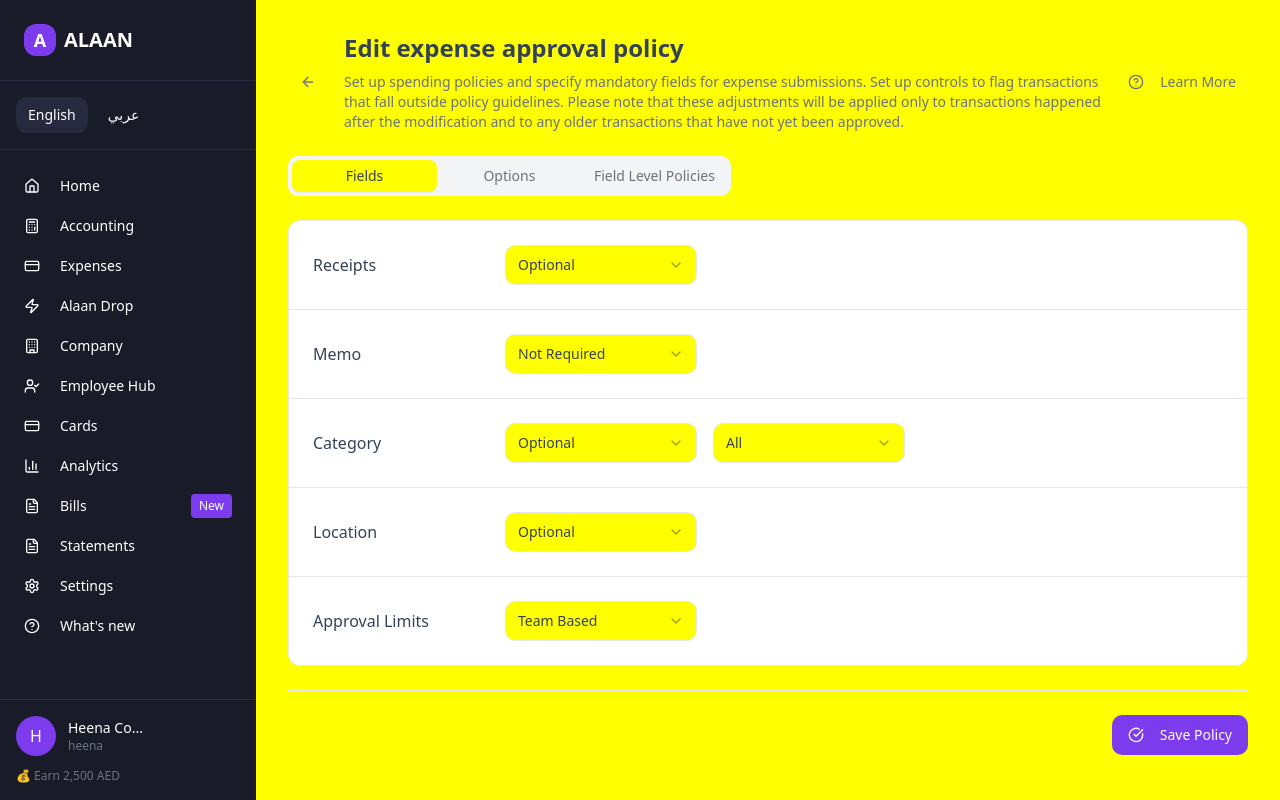
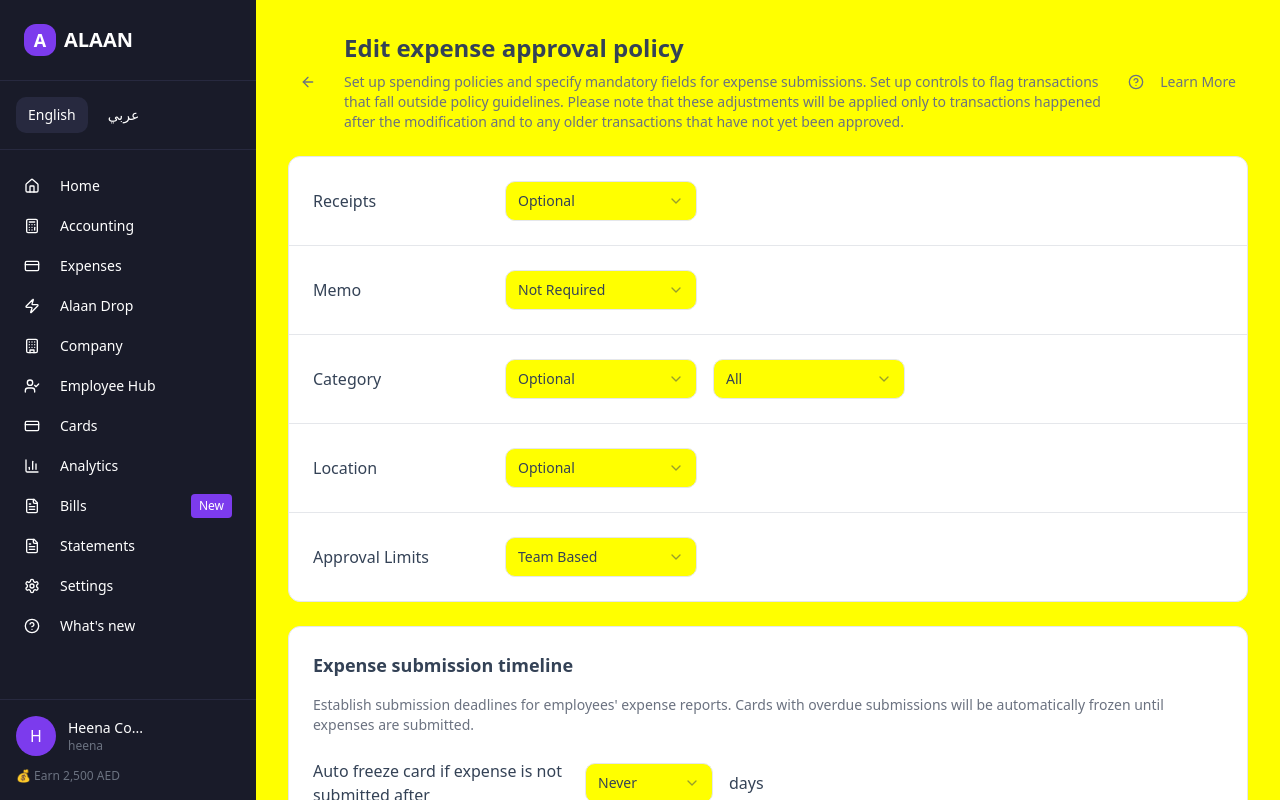
Before and after one commit to rahulbehera-3003/kindred-web-spark, a React (Vite) app: page /expense-approval-policy in a window 1280 px wide. Shown: the top 800 px of the page. Built offline with nearby package versions, Linux system fonts and the light colour scheme.

Commit message:
Remove tab bar from policy page

```diff
--- a/src/pages/ExpenseApprovalPolicy.tsx
+++ b/src/pages/ExpenseApprovalPolicy.tsx
@@ -1,11 +1,9 @@
 import { DashboardLayout } from "@/components/DashboardLayout";
 import { Button } from "@/components/ui/button";
 import { Badge } from "@/components/ui/badge";
-import { Card, CardContent, CardDescription, CardHeader, CardTitle } from "@/components/ui/card";
 import { Input } from "@/components/ui/input";
 import { Label } from "@/components/ui/label";
 import { Select, SelectContent, SelectItem, SelectTrigger, SelectValue } from "@/components/ui/select";
-import { Tabs, TabsContent, TabsList, TabsTrigger } from "@/components/ui/tabs";
 import {
   ArrowLeft,
   Users,
@@ -175,21 +173,10 @@ const ExpenseApprovalPolicy = () => {
           </Button>
         </div>
 
-        {/* Tabs */}
-        <Tabs defaultValue="fields" className="space-y-6">
-          <TabsList className="grid w-fit grid-cols-3 bg-muted">
-            <TabsTrigger value="fields" className="data-[state=active]:bg-background">
-              Fields
-            </TabsTrigger>
-            <TabsTrigger value="options" className="data-[state=active]:bg-background">
-              Options
-            </TabsTrigger>
-            <TabsTrigger value="policies" className="data-[state=active]:bg-background">
-              Field Level Policies
-            </TabsTrigger>
-          </TabsList>
-
-          <TabsContent value="fields" className="space-y-6">
+        {/* Policy Configuration */}
+        <div className="space-y-6">
+          {/* Fields Section */}
+          <div className="space-y-6">
             <div className="bg-card rounded-lg border">
               <div className="space-y-0">
                 {/* Receipts */}
@@ -300,9 +287,10 @@ const ExpenseApprovalPolicy = () => {
                 </div>
               </div>
             </div>
-          </TabsContent>
+          </div>
 
-          <TabsContent value="options" className="space-y-6">
+          {/* Options Section */}
+          <div className="space-y-6">
             <div className="bg-card rounded-lg border">
               <div className="p-6 space-y-6">
                 <div>
@@ -345,9 +333,10 @@ const ExpenseApprovalPolicy = () => {
                 </div>
               </div>
             </div>
-          </TabsContent>
+          </div>
 
-          <TabsContent value="policies" className="space-y-6">
+          {/* Team Policies Section */}
+          <div className="space-y-6">
             <div className="bg-card rounded-lg border">
               <div className="p-6">
                 <h3 className="text-lg font-semibold mb-4">Team-wise Approval Policies</h3>
@@ -405,8 +394,8 @@ const ExpenseApprovalPolicy = () => {
                 </div>
               </div>
             </div>
-          </TabsContent>
-        </Tabs>
+          </div>
+        </div>
 
         {/* Save Button */}
         <div className="flex justify-end pt-6 border-t">
```
